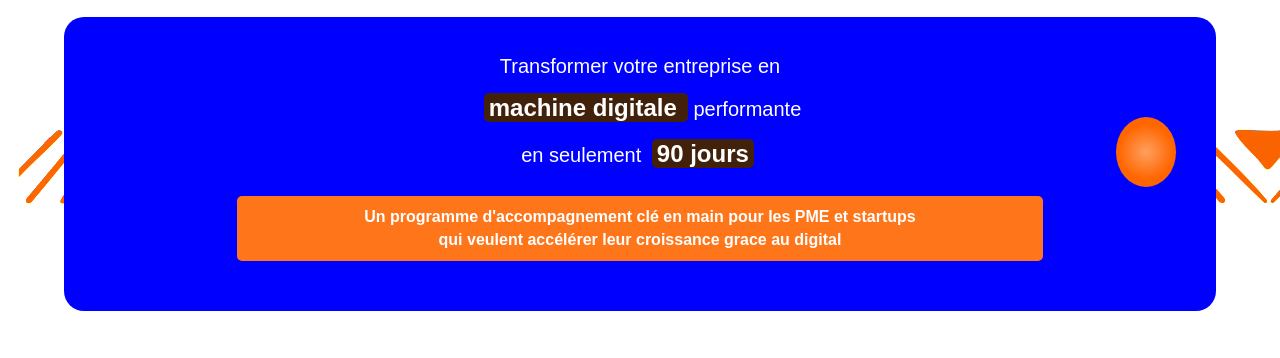
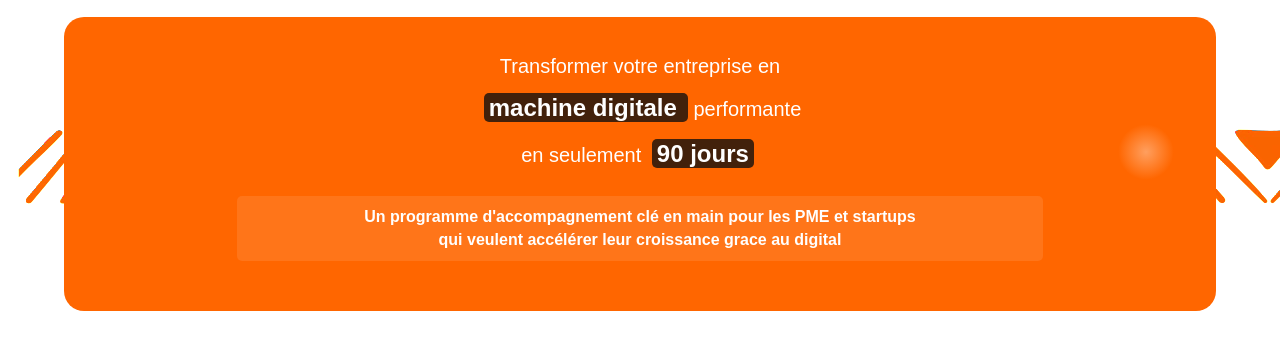
Before and after one commit to fabi032/projet1, a plain HTML site: page index.html in a window 1280 px wide. Shown: the part 50-408 px from the top of the page. Drawn offline with Linux system fonts and the light colour scheme.

Commit message:
changer de couleur

```diff
--- a/style.css
+++ b/style.css
@@ -53,7 +53,7 @@ nav .but button a{
     background-repeat: no-repeat;
 }
 
-    main .slide .slide1{background-color: blue;
+    main .slide .slide1{background-color: #FF6600;
     width:90%;
     height: 100%;
     margin:0 auto;
```
